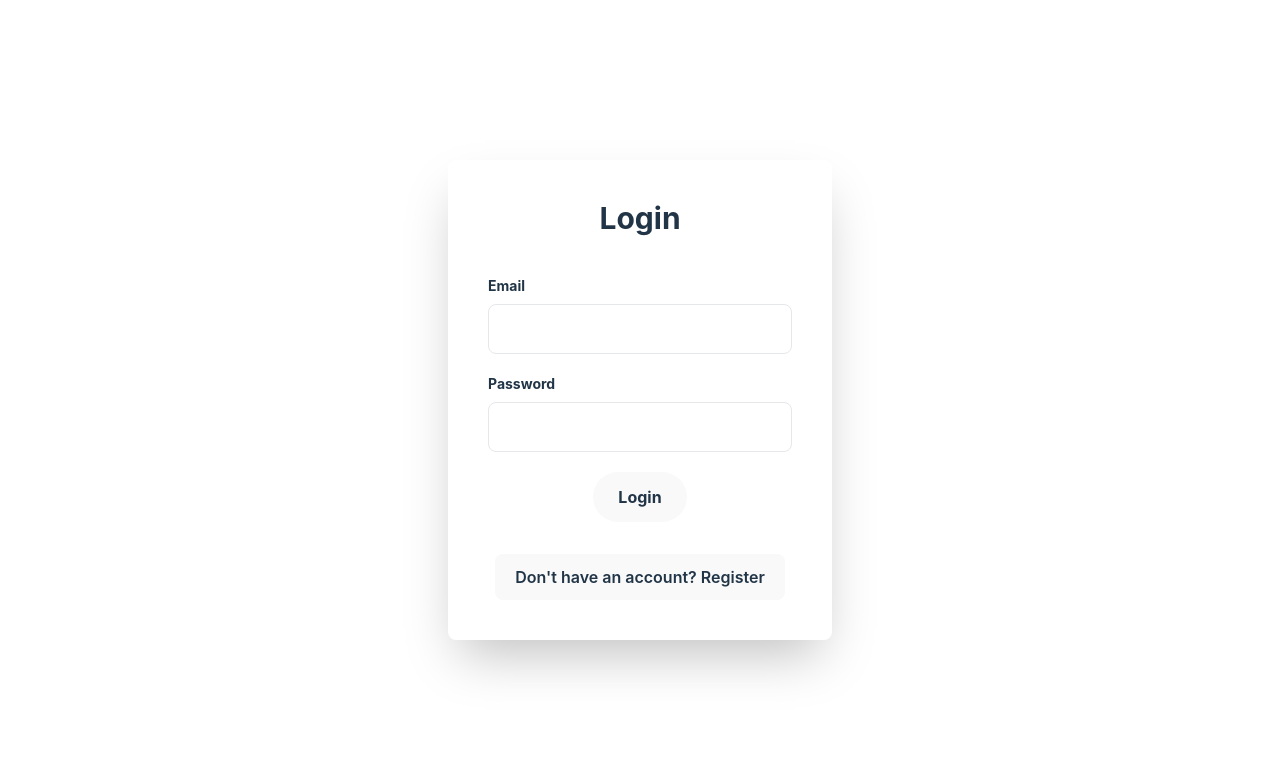
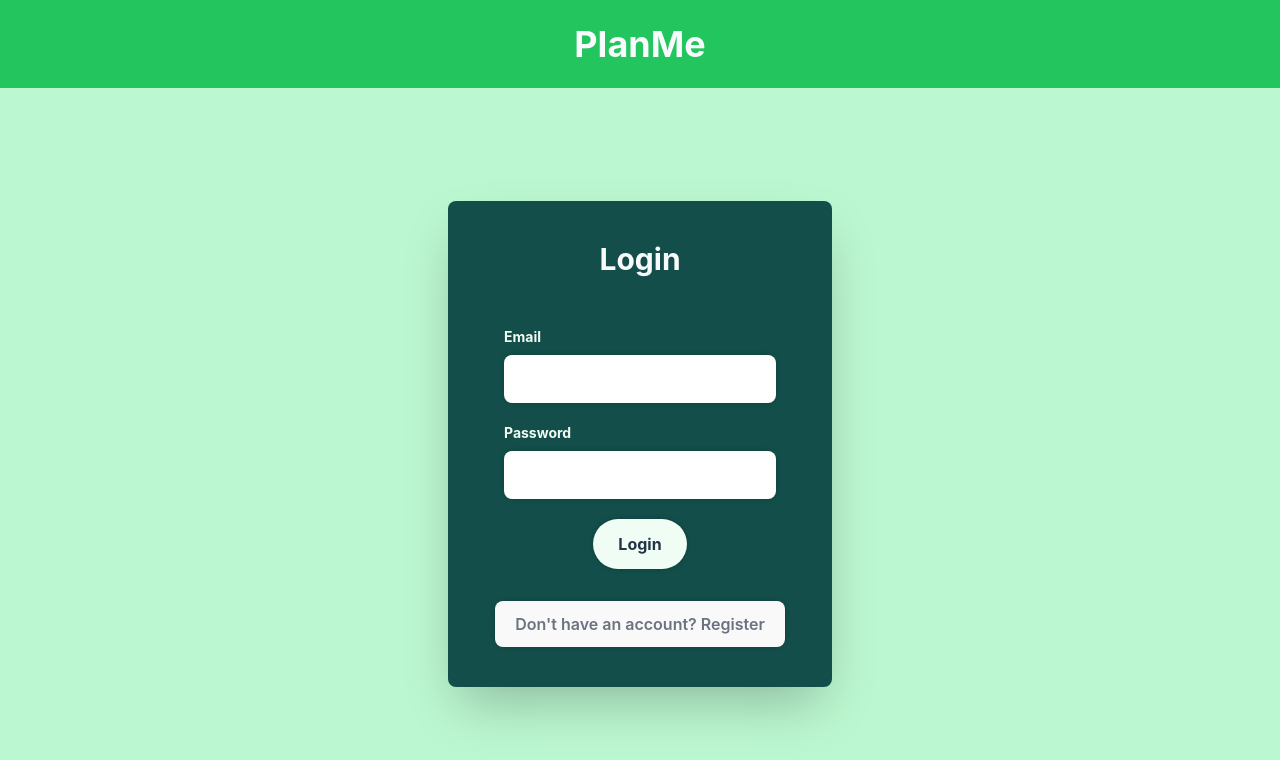
Before and after one commit to jslongtin/PlanMe, a React (Vite) app in the folder dev/PlanMe/: page / in a window 1280 px wide. Shown: the top 760 px of the page. Built offline with nearby package versions, Linux system fonts and the light colour scheme.

Commit message:
tailwind login progress

```diff
--- a/dev/PlanMe/src/Components/Login/Login.jsx
+++ b/dev/PlanMe/src/Components/Login/Login.jsx
@@ -25,12 +25,21 @@ const Login = ({ onPageChange }) => {
   };
 
   return (
-    <div className="flex items-center justify-center h-screen bg-primaryColor">
-      <div className="bg-secondaryColor p-10 rounded-lg shadow-2xl w-96">
-        <h1 className="text-3xl font-bold mb-10 text-center text-primaryColor">Login</h1>
+    <div className="flex flex-col min-h-screen">
+    <header className="bg-green-500 text-gray-50 py-6">
+      <h1 className="text-4xl font-bold text-center">PlanMe</h1>
+    </header>
+    <div className="flex-grow bg-green-200 flex items-center justify-center">
+      <div className="bg-teal-900 p-10 rounded-lg shadow-2xl w-96">
+        <h1 className="text-3xl font-bold mb-10 text-center text-gray-50">
+          Login
+        </h1>
         <form onSubmit={handleLogin}>
           <div className="mb-5">
-            <label htmlFor="email" className="block mb-2 text-sm font-bold text-primaryColor">
+            <label
+              htmlFor="email"
+              className="block mb-2 text-sm font-bold text-green-50"
+            >
               Email
             </label>
             <input
@@ -39,11 +48,14 @@ const Login = ({ onPageChange }) => {
               value={email}
               onChange={(e) => setEmail(e.target.value)}
               required
-              className="block w-full p-3 rounded-lg bg-white border border-primaryColor focus:outline-none focus:border-thirdColor"
+              className="block w-full p-3 rounded-lg bg-white border border-green-50 focus:outline-none focus:border-green-400"
             />
           </div>
           <div className="mb-5">
-            <label htmlFor="password" className="block mb-2 text-sm font-bold text-primaryColor">
+            <label
+              htmlFor="password"
+              className="block mb-2 text-sm font-bold text-green-50"
+            >
               Password
             </label>
             <input
@@ -52,13 +64,13 @@ const Login = ({ onPageChange }) => {
               value={password}
               onChange={(e) => setPassword(e.target.value)}
               required
-              className="block w-full p-3 rounded-lg bg-white border border-primaryColor focus:outline-none focus:border-thirdColor"
+              className="block w-full p-3 rounded-lg bg-white border border-green-50 focus:outline-none focus:border-green-400"
             />
           </div>
           <div className="text-center">
             <button
               type="submit"
-              className="py-3 px-6 bg-primaryColor text-green font-bold rounded-full hover:bg-ash focus:outline-none focus:bg-thirdColor"
+              className="py-3 px-6 bg-green-50 text-green font-bold rounded-full hover:bg-ash focus:outline-none focus:bg-green-400"
             >
               Login
             </button>
@@ -67,13 +79,15 @@ const Login = ({ onPageChange }) => {
         <div className="text-center mt-8">
           <button
             onClick={() => onPageChange("register")}
-            className="text-primaryColor font-semibold hover:text-thirdColor focus:outline-none"
+            className="text-gray-500 font-semibold hover:text-green-700 focus:outline-none"
           >
             Don't have an account? Register
           </button>
         </div>
       </div>
     </div>
+  </div>
+
   );
 };
 
--- a/dev/PlanMe/src/Components/Login/login.css
+++ b/dev/PlanMe/src/Components/Login/login.css
@@ -1,4 +1,4 @@
-/* form {
+form {
   display: flex;
   flex-direction: column;
   align-items: center;
@@ -35,4 +35,4 @@ h1 {
   text-align: center;
   font-size: 36px;
   margin-bottom: 50px;
-} */
+}
```
